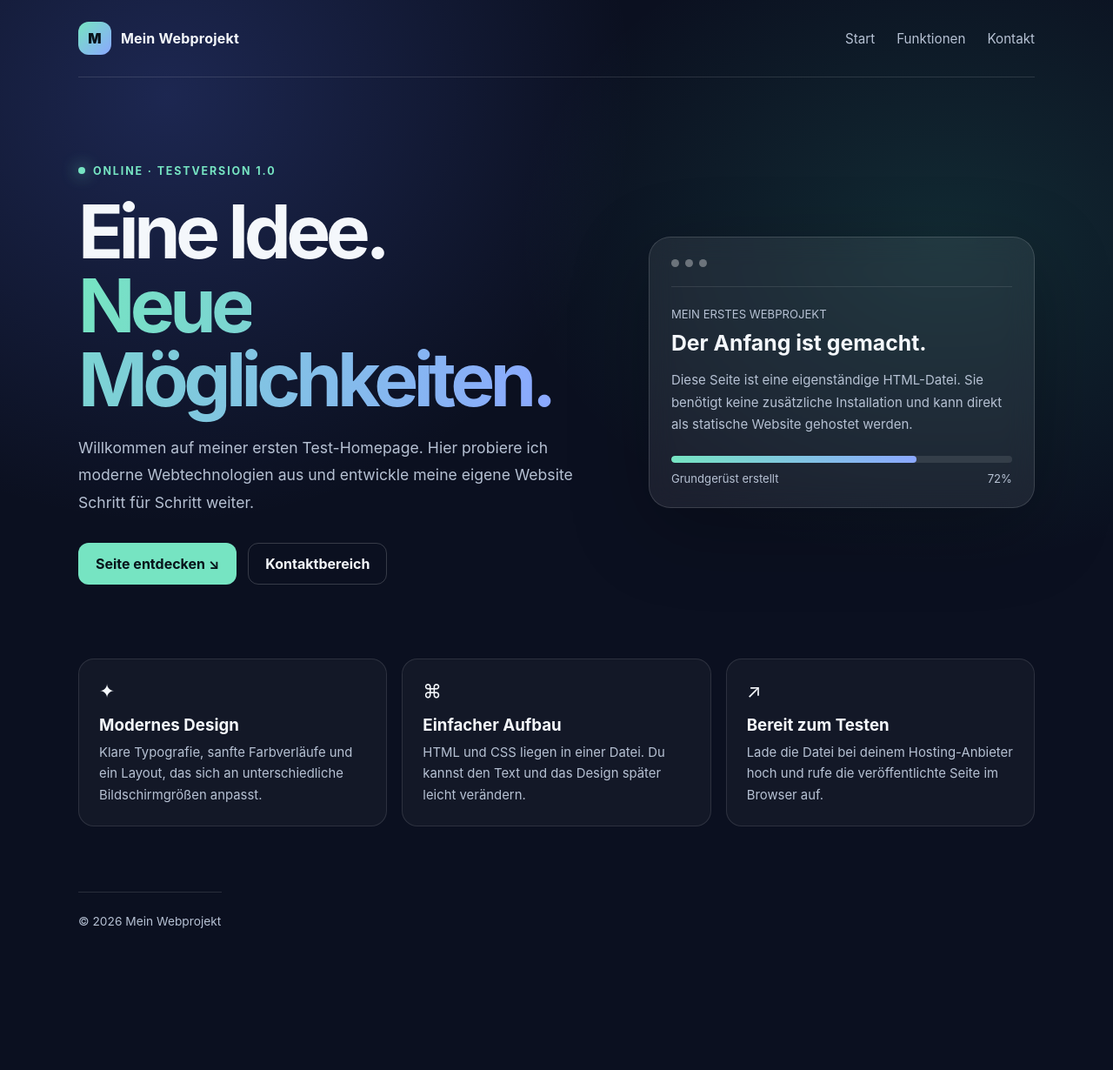
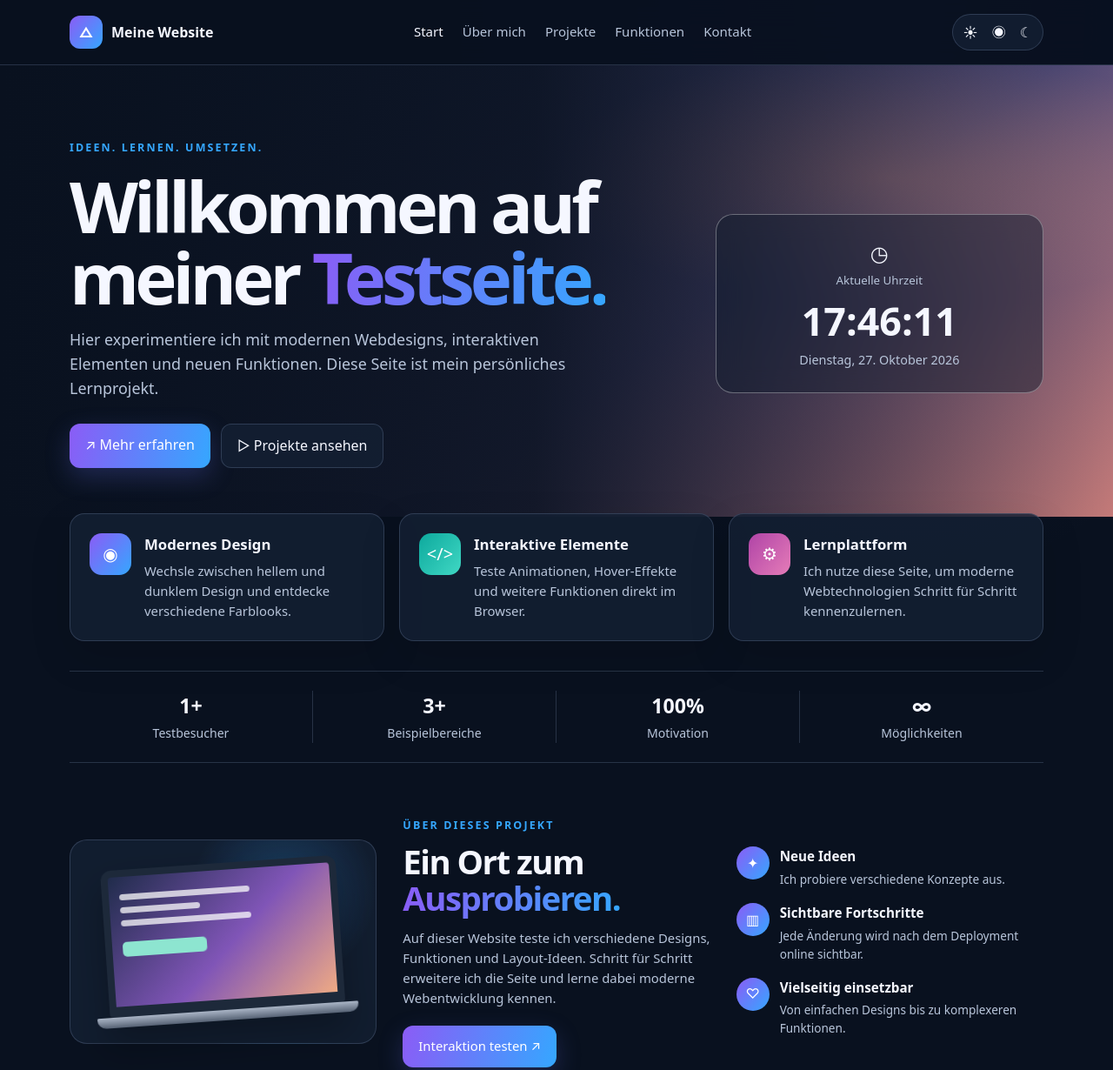
Before and after one commit to frankfichten-maker/meine-test-homepage, a plain HTML site: page index.html in a window 1280 px wide. Shown: the top 1230 px of the page at 87% size. Before the commit the page ends 1102 px from the top, so only its background shows below. Drawn offline with Linux system fonts and the light colour scheme.

Commit message:
Add files via upload

```diff
--- a/index.html
+++ b/index.html
@@ -1,275 +1,68 @@
-<!DOCTYPE html>
-<html lang="de">
+<!doctype html>
+<html lang="de" data-theme="dark">
 <head>
-  <meta charset="UTF-8">
-  <meta name="viewport" content="width=device-width, initial-scale=1.0">
-  <meta name="description" content="Eine moderne Test-Startseite für mein erstes Webprojekt.">
-  <title>Meine Test-Startseite</title>
-  <style>
-    :root {
-      color-scheme: dark;
-      --background: #0b1020;
-      --panel: rgba(255, 255, 255, 0.07);
-      --text: #f4f7fb;
-      --muted: #b6c1d3;
-      --accent: #76e4c2;
-      --accent-2: #8ba8ff;
-    }
-
-    * { box-sizing: border-box; }
-
-    html { scroll-behavior: smooth; }
-
-    body {
-      margin: 0;
-      min-height: 100vh;
-      font-family: Inter, ui-sans-serif, system-ui, -apple-system, BlinkMacSystemFont, "Segoe UI", sans-serif;
-      color: var(--text);
-      background:
-        radial-gradient(ellipse at 15% 10%, rgba(91, 120, 255, .22), transparent 35%),
-        radial-gradient(ellipse at 85% 25%, rgba(65, 220, 180, .13), transparent 32%),
-        var(--background);
-    }
-
-    a { color: inherit; }
-
-    .wrap { width: min(1100px, calc(100% - 40px)); margin: 0 auto; }
-
-    header {
-      display: flex;
-      justify-content: space-between;
-      align-items: center;
-      gap: 24px;
-      padding: 25px 0;
-      border-bottom: 1px solid rgba(255,255,255,.12);
-    }
-
-    .brand {
-      display: flex;
-      align-items: center;
-      gap: 11px;
-      font-weight: 750;
-      letter-spacing: .2px;
-    }
-
-    .brand-mark {
-      display: grid;
-      place-items: center;
-      width: 38px;
-      height: 38px;
-      border-radius: 12px;
-      color: #08131a;
-      background: linear-gradient(135deg, var(--accent), var(--accent-2));
-      font-weight: 900;
-    }
-
-    nav { display: flex; gap: 25px; }
-    nav a { color: var(--muted); text-decoration: none; font-size: .95rem; }
-    nav a:hover { color: var(--text); }
-
-    main {
-      display: grid;
-      grid-template-columns: 1.15fr .85fr;
-      align-items: center;
-      gap: 55px;
-      padding: 95px 0 85px;
-    }
-
-    .eyebrow {
-      display: inline-flex;
-      align-items: center;
-      gap: 9px;
-      color: var(--accent);
-      font-size: .78rem;
-      font-weight: 750;
-      letter-spacing: .15em;
-      text-transform: uppercase;
-    }
-
-    .dot {
-      width: 8px;
-      height: 8px;
-      border-radius: 50%;
-      background: var(--accent);
-      box-shadow: 0 0 18px var(--accent);
-    }
-
-    h1 {
-      max-width: 700px;
-      margin: 20px 0;
-      font-size: clamp(2.8rem, 6.7vw, 5.4rem);
-      line-height: .99;
-      letter-spacing: -.065em;
-    }
-
-    h1 span {
-      color: transparent;
-      background: linear-gradient(100deg, var(--accent), var(--accent-2));
-      background-clip: text;
-      -webkit-background-clip: text;
-    }
-
-    .intro {
-      max-width: 570px;
-      color: var(--muted);
-      font-size: 1.1rem;
-      line-height: 1.8;
-    }
-
-    .actions { display: flex; flex-wrap: wrap; gap: 13px; margin-top: 30px; }
-
-    .button {
-      display: inline-flex;
-      justify-content: center;
-      align-items: center;
-      min-height: 48px;
-      padding: 0 19px;
-      border: 1px solid rgba(255,255,255,.18);
-      border-radius: 12px;
-      text-decoration: none;
-      font-weight: 700;
-      transition: transform .2s ease, border-color .2s ease;
-    }
-
-    .button:hover { transform: translateY(-2px); border-color: var(--accent); }
-    .button.primary { color: #07131a; background: var(--accent); border-color: transparent; }
-
-    .preview {
-      position: relative;
-      padding: 25px;
-      border: 1px solid rgba(255,255,255,.14);
-      border-radius: 25px;
-      background: var(--panel);
-      box-shadow: 0 25px 90px rgba(0,0,0,.25);
-      backdrop-filter: blur(16px);
-    }
-
-    .preview-top { display: flex; gap: 7px; padding-bottom: 22px; border-bottom: 1px solid rgba(255,255,255,.1); }
-    .window-dot { width: 9px; height: 9px; border-radius: 50%; background: rgba(255,255,255,.35); }
-    .preview-label { margin: 23px 0 10px; color: var(--muted); font-size: .82rem; }
-    .preview h2 { margin: 0; font-size: 1.55rem; }
-    .preview-copy { color: var(--muted); line-height: 1.7; font-size: .94rem; }
-
-    .progress {
-      height: 8px;
-      margin: 23px 0 10px;
-      overflow: hidden;
-      border-radius: 99px;
-      background: rgba(255,255,255,.1);
-    }
-
-    .progress span {
-      display: block;
-      width: 72%;
-      height: 100%;
-      border-radius: inherit;
-      background: linear-gradient(90deg, var(--accent), var(--accent-2));
-    }
-
-    .status { display: flex; justify-content: space-between; gap: 10px; color: var(--muted); font-size: .82rem; }
-
-    .features {
-      display: grid;
-      grid-template-columns: repeat(3, 1fr);
-      gap: 17px;
-      padding-bottom: 75px;
-    }
-
-    .feature {
-      padding: 23px;
-      border: 1px solid rgba(255,255,255,.11);
-      border-radius: 18px;
-      background: rgba(255,255,255,.035);
-    }
-
-    .feature-icon { font-size: 1.35rem; }
-    .feature h3 { margin: 15px 0 8px; }
-    .feature p { margin: 0; color: var(--muted); line-height: 1.65; font-size: .93rem; }
-
-    footer {
-      display: flex;
-      justify-content: space-between;
-      gap: 20px;
-      padding: 25px 0 35px;
-      border-top: 1px solid rgba(255,255,255,.12);
-      color: var(--muted);
-      font-size: .86rem;
-    }
-
-    @media (max-width: 760px) {
-      header { align-items: flex-start; flex-direction: column; }
-      nav { flex-wrap: wrap; gap: 18px; }
-      main { grid-template-columns: 1fr; gap: 35px; padding: 65px 0; }
-      .features { grid-template-columns: 1fr; padding-bottom: 50px; }
-      footer { flex-direction: column; }
-    }
-  </style>
+<meta charset="utf-8"><meta name="viewport" content="width=device-width,initial-scale=1">
+<meta name="description" content="Mein Lernprojekt für moderne Webdesigns und Funktionen.">
+<title>Meine Website – Webdesign-Labor</title>
+<style>
+:root{--bg:#09111f;--panel:rgba(20,32,52,.82);--text:#f5f7ff;--muted:#b8c5da;--line:rgba(160,185,225,.2);--a:#8b5cf6;--b:#35a7ff}
+html[data-theme=light]{--bg:#f2f6fc;--panel:rgba(255,255,255,.9);--text:#172238;--muted:#52627b;--line:rgba(39,58,89,.17);--a:#7046e8;--b:#087fce}
+*{box-sizing:border-box}html{scroll-behavior:smooth}body{margin:0;background:radial-gradient(ellipse at 80% 0%,#6359b522,transparent 35%),var(--bg);color:var(--text);font:16px/1.55 system-ui,-apple-system,"Segoe UI",sans-serif;transition:background .25s,color .25s}
+.container{width:min(1120px,calc(100% - 36px));margin:auto}a{color:inherit;text-decoration:none}
+header{position:sticky;top:0;z-index:5;background:color-mix(in srgb,var(--bg) 88%,transparent);backdrop-filter:blur(16px);border-bottom:1px solid var(--line)}
+.nav{min-height:74px;display:flex;align-items:center;justify-content:space-between;gap:22px;flex-wrap:wrap;padding:12px 0}.brand{font-weight:800;display:flex;align-items:center;gap:10px}.mark{display:grid;place-items:center;width:38px;height:38px;border-radius:12px;background:linear-gradient(130deg,var(--a),var(--b));color:white}
+nav{display:flex;gap:22px;flex-wrap:wrap}nav a{color:var(--muted);font-size:.94rem}nav a:hover,nav a.active{color:var(--text)}
+button,.btn{font:inherit;cursor:pointer;border-radius:12px;padding:12px 18px;border:1px solid var(--line);color:var(--text);background:var(--panel);transition:transform .2s,border-color .2s}button:hover,.btn:hover{transform:translateY(-2px);border-color:var(--b)}
+.theme{border-radius:99px;padding:8px 12px}.hero{padding:85px 0 56px;background:linear-gradient(90deg,var(--bg) 0%,color-mix(in srgb,var(--bg) 88%,transparent) 48%,transparent),radial-gradient(ellipse at 80% 25%,#f7a17c55,transparent 27%),linear-gradient(145deg,#17294a,#514b78 60%,#c47a78)}
+html[data-theme=light] .hero{background:linear-gradient(90deg,var(--bg) 0%,color-mix(in srgb,var(--bg) 88%,transparent) 48%,transparent),radial-gradient(ellipse at 80% 25%,#f7a17c66,transparent 27%),linear-gradient(145deg,#cbd9ef,#e3b6bd 60%,#ffc58a)}
+.hero-grid{display:grid;grid-template-columns:1.3fr .7fr;gap:42px;align-items:center}.eyebrow,.label{font-size:.78rem;font-weight:800;letter-spacing:.17em;text-transform:uppercase;color:var(--b)}
+h1{font-size:clamp(2.7rem,6.5vw,5.1rem);line-height:1;letter-spacing:-.06em;margin:17px 0} .gradient{background:linear-gradient(100deg,var(--a),var(--b));color:transparent;background-clip:text;-webkit-background-clip:text}
+.lead{max-width:620px;color:var(--muted);font-size:1.12rem}.actions{display:flex;gap:12px;flex-wrap:wrap;margin-top:26px}.btn.primary{color:white;border:0;background:linear-gradient(105deg,var(--a),var(--b));box-shadow:0 10px 28px #5964d844}
+.clock{padding:25px;text-align:center;border:1px solid #ffffff55;border-radius:20px;background:#101a2c77;backdrop-filter:blur(14px)}html[data-theme=light] .clock{background:#ffffff88}.clock small{color:var(--muted)}#time{font-size:clamp(2rem,4vw,2.8rem);font-weight:800;font-variant-numeric:tabular-nums}#date{color:var(--muted);font-size:.9rem}
+.cards{display:grid;grid-template-columns:repeat(3,1fr);gap:17px;margin-top:-4px}.card{display:flex;gap:15px;padding:22px;border:1px solid var(--line);border-radius:17px;background:var(--panel);box-shadow:0 18px 48px #0002;transition:transform .22s,border-color .22s}.card:hover{transform:translateY(-6px);border-color:var(--b)}.icon{flex:0 0 48px;height:48px;display:grid;place-items:center;border-radius:14px;background:linear-gradient(130deg,var(--a),var(--b));color:white;font-size:1.25rem}.card:nth-child(2) .icon{background:linear-gradient(130deg,#0da99d,#40d8c4)}.card:nth-child(3) .icon{background:linear-gradient(130deg,#b044a7,#e57cb8)}.card h2{font-size:1.05rem;margin:0 0 6px}.card p,.about p{margin:0;color:var(--muted);font-size:.93rem}
+.stats{display:grid;grid-template-columns:repeat(4,1fr);margin:34px auto 62px;padding:22px 0;border-block:1px solid var(--line)}.stat{text-align:center;border-right:1px solid var(--line)}.stat:last-child{border:0}.stat strong{display:block;font-size:1.45rem}.stat span{color:var(--muted);font-size:.88rem}
+.about{display:grid;grid-template-columns:1fr 1fr 1fr;gap:30px;align-items:center;padding-bottom:75px}.visual{min-height:235px;display:grid;place-items:center;border:1px solid var(--line);border-radius:20px;background:radial-gradient(circle at 70% 25%,#35a7ff44,transparent 35%),var(--panel);padding:25px}.laptop{width:90%;transform:rotate(-4deg);filter:drop-shadow(0 20px 20px #0004)}.screen{aspect-ratio:16/10;border:8px solid #1d293a;border-bottom-width:12px;border-radius:12px 12px 4px 4px;padding:12px;background:linear-gradient(135deg,#202c4b,#8055b7 55%,#efaa84)}.line{height:7px;width:65%;margin:8px 0;border-radius:5px;background:#ffffffbb}.line.short{width:40%}.screenbutton{height:17px;width:42%;margin-top:18px;border-radius:5px;background:#8de5d0}.base{height:12px;margin:0 -15px;border-radius:2px 2px 12px 12px;background:linear-gradient(#aab5c6,#566274)}
+h2.section-title{font-size:clamp(1.8rem,3vw,2.5rem);line-height:1.1;letter-spacing:-.04em;margin:10px 0 14px}.benefits{display:grid;gap:17px}.benefit{display:flex;gap:12px}.benefit .icon{width:38px;height:38px;flex-basis:38px;border-radius:50%;font-size:1rem}.benefit h3{margin:0 0 3px;font-size:.95rem}.benefit p{font-size:.85rem}
+footer{display:flex;justify-content:space-between;gap:18px;padding:24px 0 32px;border-top:1px solid var(--line);color:var(--muted);font-size:.85rem}.toast{position:fixed;right:20px;bottom:20px;z-index:10;max-width:calc(100% - 40px);padding:15px 18px;background:var(--panel);border:1px solid var(--line);border-radius:14px;box-shadow:0 15px 40px #0003;opacity:0;transform:translateY(140%);transition:.25s}.toast.show{opacity:1;transform:translateY(0)}
+@media(max-width:850px){.hero-grid{grid-template-columns:1fr}.clock{max-width:330px}.cards{grid-template-columns:1fr}.about{grid-template-columns:1fr 1fr}.visual{grid-row:span 2}.nav{gap:14px}}
+@media(max-width:580px){.container{width:calc(100% - 28px)}.nav{align-items:flex-start}.nav nav{order:3;width:100%;gap:15px}.theme{margin-left:auto}.hero{padding:55px 0}.actions .btn{width:100%;text-align:center}.stats{grid-template-columns:1fr 1fr;gap:18px}.stat:nth-child(2){border:0}.about{grid-template-columns:1fr}.visual{grid-row:auto}.footer,footer{flex-direction:column}}
+@media(prefers-reduced-motion:reduce){*{scroll-behavior:auto!important;transition-duration:.01ms!important}}
+</style>
 </head>
 <body>
-  <div class="wrap">
-    <header>
-      <a class="brand" href="#start" aria-label="Zur Startseite" style="text-decoration:none">
-        <span class="brand-mark">M</span>
-        <span>Mein Webprojekt</span>
-      </a>
-      <nav aria-label="Hauptnavigation">
-        <a href="#start">Start</a>
-        <a href="#funktionen">Funktionen</a>
-        <a href="#kontakt">Kontakt</a>
-      </nav>
-    </header>
-
-    <main id="start">
-      <section>
-        <div class="eyebrow"><span class="dot"></span> Online · Testversion 1.0</div>
-        <h1>Eine Idee.<br><span>Neue Möglichkeiten.</span></h1>
-        <p class="intro">
-          Willkommen auf meiner ersten Test-Homepage. Hier probiere ich moderne
-          Webtechnologien aus und entwickle meine eigene Website Schritt für Schritt weiter.
-        </p>
-        <div class="actions">
-          <a class="button primary" href="#funktionen">Seite entdecken ↘</a>
-          <a class="button" href="#kontakt">Kontaktbereich</a>
-        </div>
-      </section>
-
-      <aside class="preview" aria-label="Projektstatus">
-        <div class="preview-top">
-          <span class="window-dot"></span><span class="window-dot"></span><span class="window-dot"></span>
-        </div>
-        <p class="preview-label">MEIN ERSTES WEBPROJEKT</p>
-        <h2>Der Anfang ist gemacht.</h2>
-        <p class="preview-copy">
-          Diese Seite ist eine eigenständige HTML-Datei. Sie benötigt keine
-          zusätzliche Installation und kann direkt als statische Website gehostet werden.
-        </p>
-        <div class="progress" aria-label="Projektfortschritt"><span></span></div>
-        <div class="status"><span>Grundgerüst erstellt</span><span>72%</span></div>
-      </aside>
-    </main>
-
-    <section class="features" id="funktionen" aria-label="Eigenschaften der Website">
-      <article class="feature">
-        <div class="feature-icon">✦</div>
-        <h3>Modernes Design</h3>
-        <p>Klare Typografie, sanfte Farbverläufe und ein Layout, das sich an unterschiedliche Bildschirmgrößen anpasst.</p>
-      </article>
-      <article class="feature">
-        <div class="feature-icon">⌘</div>
-        <h3>Einfacher Aufbau</h3>
-        <p>HTML und CSS liegen in einer Datei. Du kannst den Text und das Design später leicht verändern.</p>
-      </article>
-      <article class="feature">
-        <div class="feature-icon">↗</div>
-        <h3>Bereit zum Testen</h3>
-        <p>Lade die Datei bei deinem Hosting-Anbieter hoch und rufe die veröffentlichte Seite im Browser auf.</p>
-      </article>
-    </section>
-
-    <footer id="kontakt">
-      <span>© 2026 Mein Webprojekt</span>
-      <span>Erstellt als erste Hosting-Testseite</span>
-    </footer>
-  </div>
-</body>
-</html>
+<header><div class="container nav">
+<a class="brand" href="#start"><span class="mark">△</span> Meine Website</a>
+<nav aria-label="Hauptnavigation"><a class="active" href="#start">Start</a><a href="#ueber">Über mich</a><a href="#projekte">Projekte</a><a href="#funktionen">Funktionen</a><a href="#kontakt">Kontakt</a></nav>
+<button class="theme" id="theme" aria-label="Farbschema wechseln" aria-pressed="false">☀　◉　☾</button>
+</div></header>
+<main>
+<section class="hero" id="start"><div class="container hero-grid"><div>
+<div class="eyebrow">Ideen. Lernen. Umsetzen.</div><h1>Willkommen auf<br>meiner <span class="gradient">Testseite.</span></h1>
+<p class="lead">Hier experimentiere ich mit modernen Webdesigns, interaktiven Elementen und neuen Funktionen. Diese Seite ist mein persönliches Lernprojekt.</p>
+<div class="actions"><a class="btn primary" href="#ueber">↗ Mehr erfahren</a><a class="btn" href="#projekte">▷ Projekte ansehen</a></div>
+</div><aside class="clock"><div style="font-size:1.5rem">◷</div><small>Aktuelle Uhrzeit</small><div id="time">--:--:--</div><div id="date">Datum wird geladen …</div></aside></div></section>
+<section class="container cards" id="funktionen">
+<article class="card"><div class="icon">◉</div><div><h2>Modernes Design</h2><p>Wechsle zwischen hellem und dunklem Design und entdecke verschiedene Farblooks.</p></div></article>
+<article class="card"><div class="icon">&lt;/&gt;</div><div><h2>Interaktive Elemente</h2><p>Teste Animationen, Hover-Effekte und weitere Funktionen direkt im Browser.</p></div></article>
+<article class="card"><div class="icon">⚙</div><div><h2>Lernplattform</h2><p>Ich nutze diese Seite, um moderne Webtechnologien Schritt für Schritt kennenzulernen.</p></div></article>
+</section>
+<section class="container stats" id="projekte"><div class="stat"><strong>1+</strong><span>Testbesucher</span></div><div class="stat"><strong>3+</strong><span>Beispielbereiche</span></div><div class="stat"><strong>100%</strong><span>Motivation</span></div><div class="stat"><strong>∞</strong><span>Möglichkeiten</span></div></section>
+<section class="container about" id="ueber">
+<div class="visual" aria-label="Illustration eines Laptop-Bildschirms"><div class="laptop"><div class="screen"><div class="line"></div><div class="line short"></div><div class="line"></div><div class="screenbutton"></div></div><div class="base"></div></div></div>
+<div><div class="label">Über dieses Projekt</div><h2 class="section-title">Ein Ort zum <span class="gradient">Ausprobieren.</span></h2><p>Auf dieser Website teste ich verschiedene Designs, Funktionen und Layout-Ideen. Schritt für Schritt erweitere ich die Seite und lerne dabei moderne Webentwicklung kennen.</p><p style="margin-top:20px"><button class="btn primary" id="demo">Interaktion testen ↗</button></p></div>
+<div class="benefits"><div class="benefit"><div class="icon">✦</div><div><h3>Neue Ideen</h3><p>Ich probiere verschiedene Konzepte aus.</p></div></div><div class="benefit"><div class="icon">▥</div><div><h3>Sichtbare Fortschritte</h3><p>Jede Änderung wird nach dem Deployment online sichtbar.</p></div></div><div class="benefit"><div class="icon">♡</div><div><h3>Vielseitig einsetzbar</h3><p>Von einfachen Designs bis zu komplexeren Funktionen.</p></div></div></div>
+</section>
+</main>
+<footer class="container" id="kontakt"><span>© <span id="year"></span> Mein Webprojekt</span><span>Erstellt zum Lernen und Experimentieren</span></footer>
+<div class="toast" id="toast" role="status" aria-live="polite"></div>
+<script>
+const root=document.documentElement,themeBtn=document.getElementById('theme');
+const saved=localStorage.getItem('homepage-theme');if(saved==='light'||saved==='dark')root.dataset.theme=saved;
+themeBtn.setAttribute('aria-pressed',String(root.dataset.theme==='light'));
+themeBtn.addEventListener('click',()=>{const next=root.dataset.theme==='dark'?'light':'dark';root.dataset.theme=next;localStorage.setItem('homepage-theme',next);themeBtn.setAttribute('aria-pressed',String(next==='light'));toast(next==='light'?'Hellmodus aktiviert.':'Dunkelmodus aktiviert.')});
+function clock(){const n=new Date();document.getElementById('time').textContent=n.toLocaleTimeString('de-DE');document.getElementById('date').textContent=n.toLocaleDateString('de-DE',{weekday:'long',day:'2-digit',month:'long',year:'numeric'});document.getElementById('year').textContent=n.getFullYear()}clock();setInterval(clock,1000);
+let timer;function toast(message){const t=document.getElementById('toast');t.textContent=message;t.classList.add('show');clearTimeout(timer);timer=setTimeout(()=>t.classList.remove('show'),2800)}
+document.getElementById('demo').addEventListener('click',()=>toast('Funktioniert! Du hast eine JavaScript-Interaktion ausgelöst.'));
+const links=[...document.querySelectorAll('nav a')];document.querySelectorAll('main section[id]').forEach(section=>new IntersectionObserver(entries=>entries.forEach(e=>{if(e.isIntersecting)links.forEach(a=>a.classList.toggle('active',a.getAttribute('href')==='#'+e.target.id))}),{rootMargin:'-30% 0px -60% 0px'}).observe(section));
+</script>
+</body></html>
```
